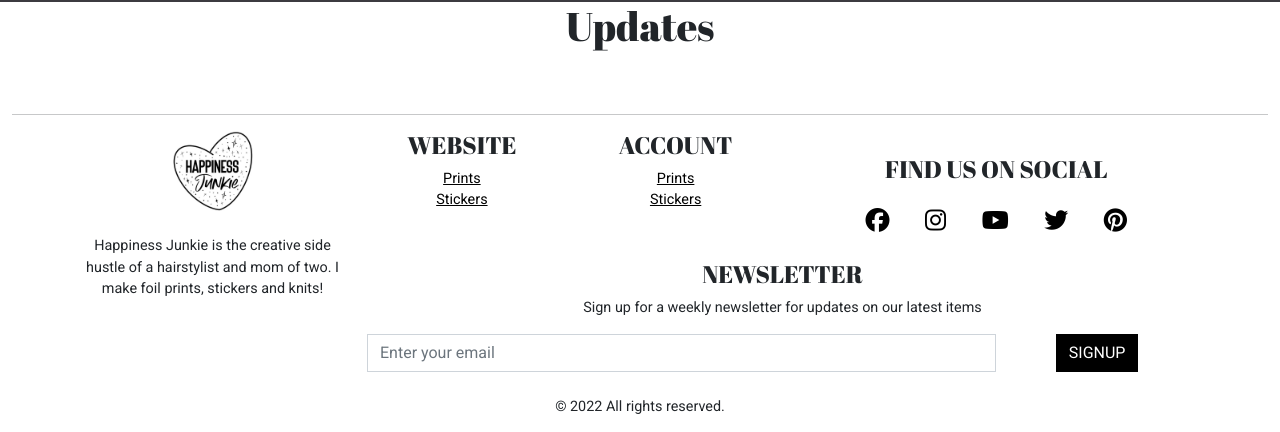
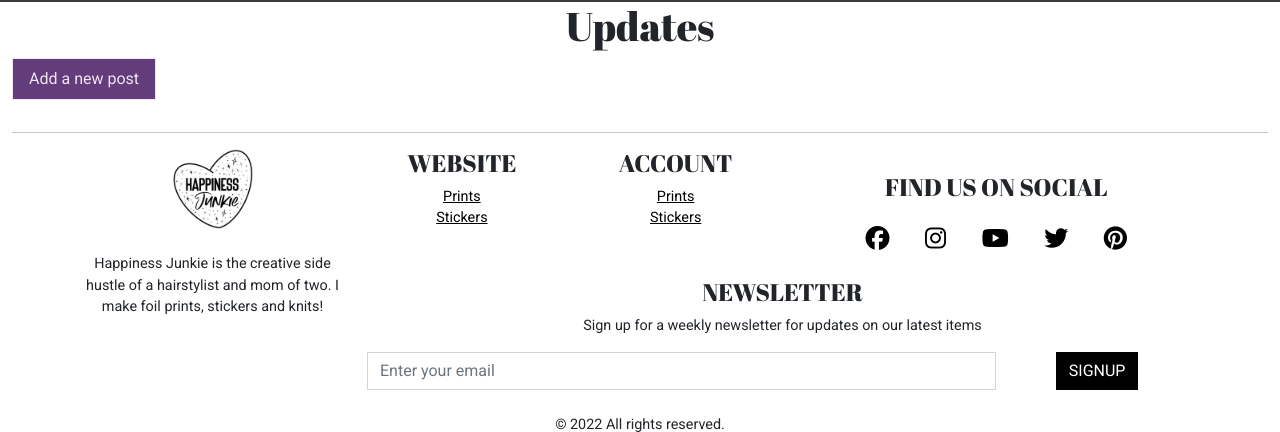
Before and after one commit to charliewatson1504/CI_PP5_HappinessJunkie, a Django app: page /blog/ in a window 1280 px wide. Shown: the part 156-588 px from the top of the page. Run offline with Django 3.2, Linux system fonts and the light colour scheme; the visitor is signed in with stand-in values (Sample User, id 1); data that the repository does not hold is empty; some libraries are stand-ins or nearby versions.

Commit message:
Added view to edit blog posts

```diff
--- a/blog/templates/blog/add_blog_post.html
+++ b/blog/templates/blog/add_blog_post.html
@@ -1,6 +1,7 @@
 {% extends "base.html" %}
 {% load static %}
 {% block content %}
+<div class="card mx-2 mt-3 p-3">
     <h1>Add a blog post</h1>
 
     <form action="{% url 'add_blog_post' %}" method="post" enctype="multipart/form-data">
@@ -14,9 +15,10 @@
             {% endif %}
         {% endfor %}
 
-        <a href="{% url 'blog' %}">Cancel</a>
-        <button type="submit">Add Blog Post</button>
+        <a href="{% url 'blog' %}" class="btn btn-dark rounded-0">Cancel</a>
+        <button type="submit" class="btn btn-custom rounded-0">Add Blog Post</button>
     </form>
+</div>
 
 {% endblock %}
 
--- a/blog/templates/blog/blog.html
+++ b/blog/templates/blog/blog.html
@@ -1,4 +1,5 @@
 {% extends "base.html" %}
+{% load static %}
 
 {% block content %}
 
@@ -11,7 +12,7 @@
     {% if request.user.is_superuser %}
     <div class="row">
         <div class="col">
-            <a href="" class="btn btn.custom w-50 mx-auto"></a>
+            <a href="{% url 'add_blog_post' %}" class="btn btn-custom">Add a new post</a>
         </div>
     </div>
     {% endif %}
--- a/blog/views.py
+++ b/blog/views.py
@@ -66,3 +66,35 @@ def add_blog_post(request):
         'form': form,
     }
     return render(request, template, context)
+
+
+@login_required
+def edit_blog_post(request):
+    """
+    Allows editing of a blog post by a superuser
+    """
+    if not request.user.is_superuser:
+        messages.error(request, 'Apologies, only store owners can add a post.')
+        return redirect(reverse('blog'))
+
+    post = get_object_or_404(Post, pk=post_id)
+    if request.method == 'POST':
+        form = PostForm(request.POST, request.FILES, instance=post)
+        if form.is_valid():
+            post = form.save()
+            messages.success(request, 'Successfully edited the post')
+            return redirect(reverse('blog_post', args=[post.id]))
+        else:
+            messages.error(
+                request, 'Post saving failed. Please check form is valid.'
+            )
+    else:
+        form = PostForm(instance=post)
+        messages.info(request, f'You are updating {post.title}')
+
+    template = 'blog/edit_blog_post.html'
+    context = {
+        'form': form,
+        'post': post,
+    }
+    return render(request, template, context)
```
